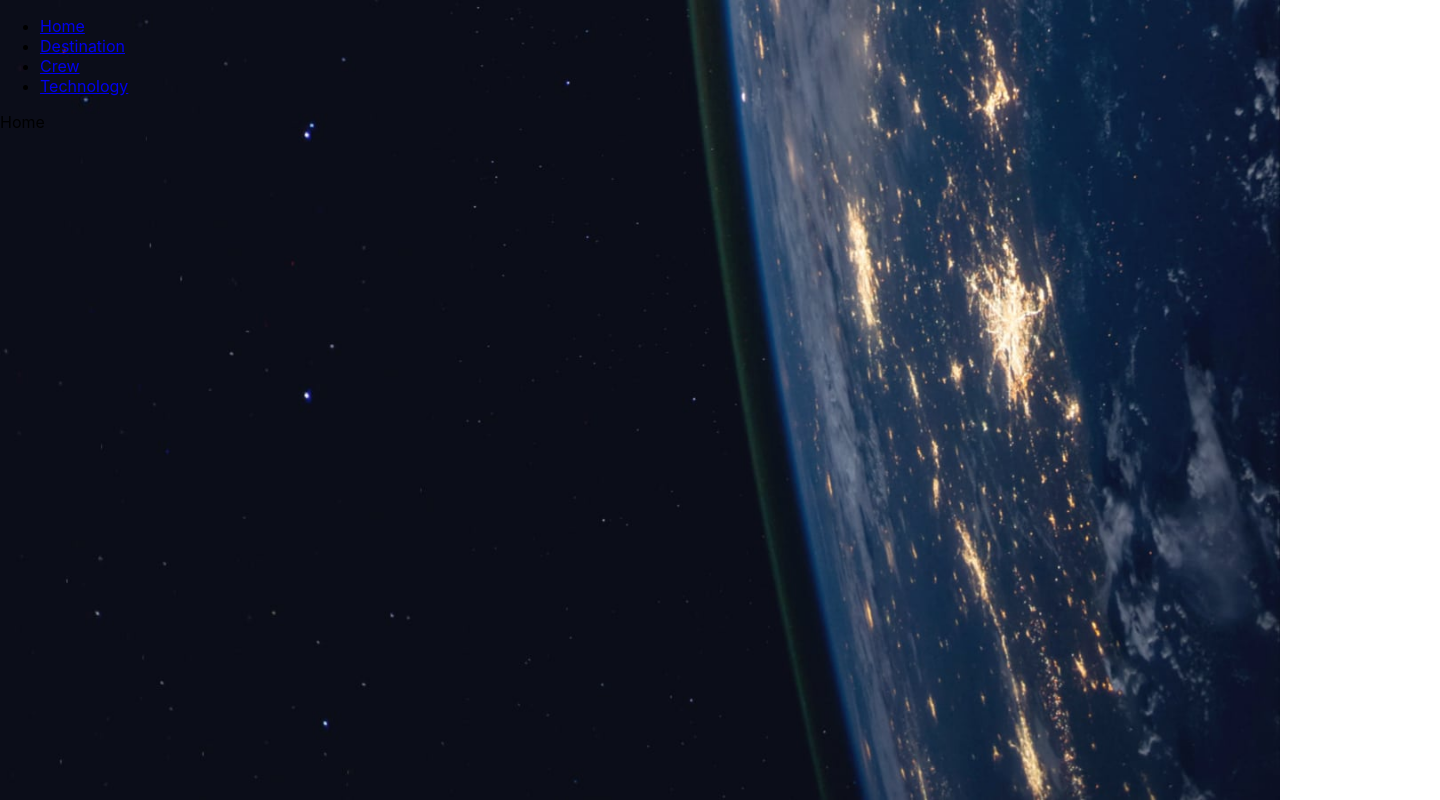
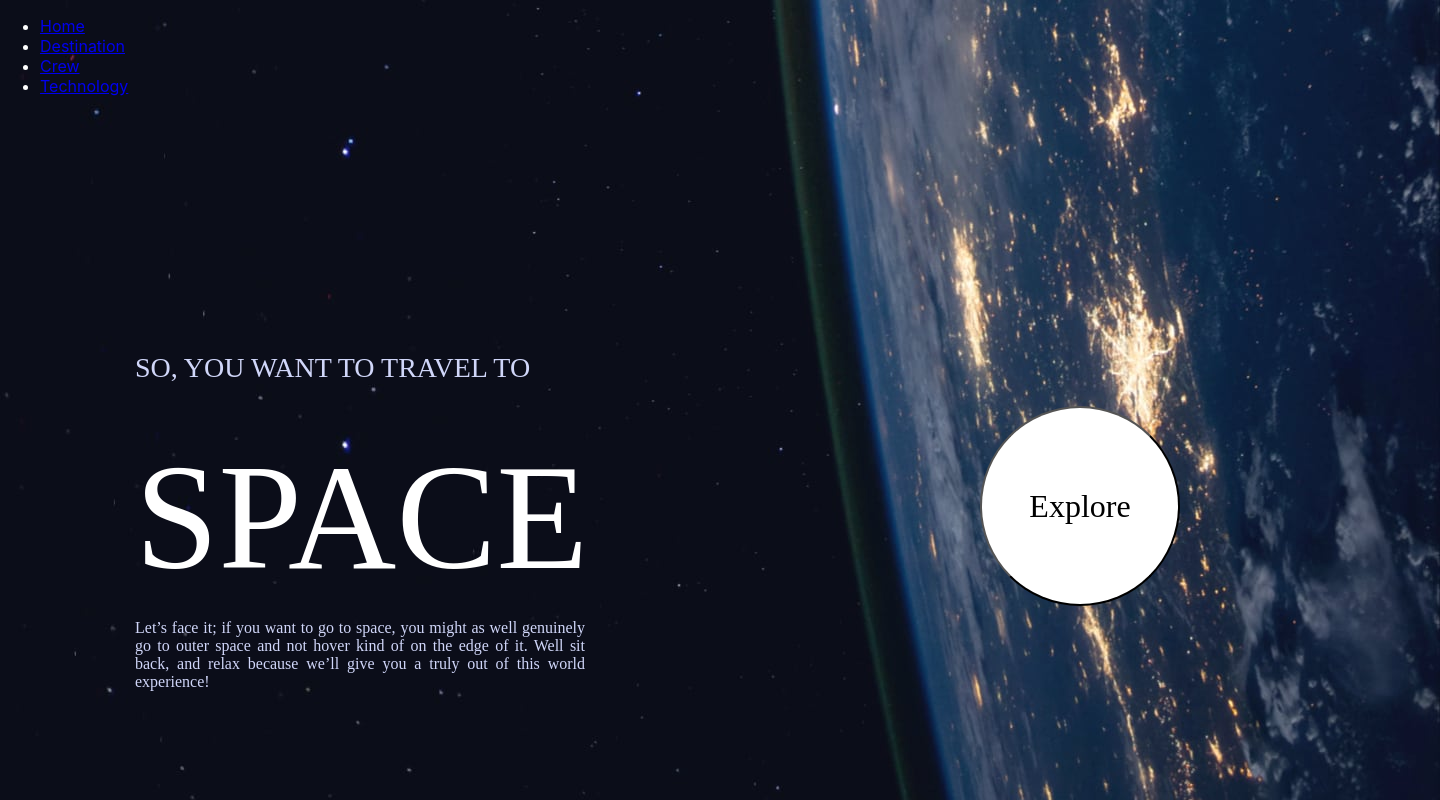
Before and after one commit to atrokarvinen/Space-Tourism-Website, a React (Create React App) app: page / in a window 1280 px wide. Shown: the top 800 px of the page, 1440 px wide, since content can reach past the window. Built offline with nearby package versions, Linux system fonts and the light colour scheme.

Commit message:
added content to Home page. added shared and global styles

```diff
--- a/src/components/Home/Home.module.scss
+++ b/src/components/Home/Home.module.scss
@@ -1,4 +1,46 @@
+@import "../../shared-styles";
+
 .home {
   height: 100%;
   background-color: pink;
+
+  display: grid;
+  grid-template-columns: 1fr 1fr;
+  grid-template-rows: 1fr;
+  grid-template-areas: "intro exploreButton";
+
+  align-items: center;
+  justify-items: center;
+
+  // padding: 100px;
+
+  .intro {
+    grid-area: intro;
+
+    max-width: 450px;
+
+    p {
+      text-align: justify;
+    }
+  }
+
+  .exploreButton {
+    grid-area: exploreButton;
+
+    // align-self: center;
+    // justify-self: center;
+
+    $radius: 200px;
+    height: $radius;
+    width: $radius;
+
+    border-radius: 50%;
+    background-color: $white-color;
+
+    transition: linear 0.2s;
+  }
+
+  .exploreButton:hover {
+    transform: scale(150%);
+  }
 }
--- a/src/components/Home/Home.tsx
+++ b/src/components/Home/Home.tsx
@@ -5,5 +5,21 @@ import React, { ReactElement } from "react";
 interface HomeProps {}
 
 export default function Home({}: HomeProps): ReactElement {
-  return <div className={style.home}>Home</div>;
+  return (
+    <div className={style.home}>
+      <div className={style.intro}>
+        <h5>SO, YOU WANT TO TRAVEL TO</h5>
+        <h1>SPACE</h1>
+        <p>
+          Let’s face it; if you want to go to space, you might as well genuinely
+          go to outer space and not hover kind of on the edge of it. Well sit
+          back, and relax because we’ll give you a truly out of this world
+          experience!
+        </p>
+      </div>
+      <button className={style.exploreButton}>
+        <h4>Explore</h4>
+      </button>
+    </div>
+  );
 }
--- a/src/index.css
+++ b/src/index.scss
@@ -1,9 +1,12 @@
+@import "shared-styles";
+
 * {
   box-sizing: inherit;
 }
 
 html {
   box-sizing: border-box;
+  color: $white-color;
 }
 
 body {
@@ -16,7 +19,9 @@ body {
 }
 
 #root {
-  height: 100vh;
+  // height: 100vh;
+  height: 900px;
+  width: 1440px;
 }
 
 code {
--- a/src/index.tsx
+++ b/src/index.tsx
@@ -1,6 +1,6 @@
 import React from "react";
 import ReactDOM from "react-dom";
-import "./index.css";
+import "./index.scss";
 import App from "./App";
 import reportWebVitals from "./reportWebVitals";
 import { BrowserRouter } from "react-router-dom";
--- /dev/null
+++ b/src/shared-styles.scss
@@ -0,0 +1,44 @@
+$nav-text-font-size: 16px !global;
+$subheading1-font-size: 28px !global;
+$subheading2-font-size: 14px !global;
+
+$black-color: #0b0d17 !global;
+$light-color: #d0d6f9 !global;
+$white-color: #ffffff !global;
+
+h1 {
+  font-size: 150px;
+  margin: 10px 0px 10px;
+}
+
+h2 {
+  font-size: 100px;
+}
+
+h3 {
+  font-size: 56px;
+}
+
+h4 {
+  font-size: 32px;
+}
+
+h5 {
+  font-size: 28px;
+}
+
+h1,
+h2,
+h3,
+h4 {
+  font-weight: normal;
+  font-family: "Bellefair Regular";
+}
+
+h5,
+span,
+p {
+  font-weight: normal;
+  font-family: "Bellefair Condensed Regular";
+  color: $light-color;
+}
```
